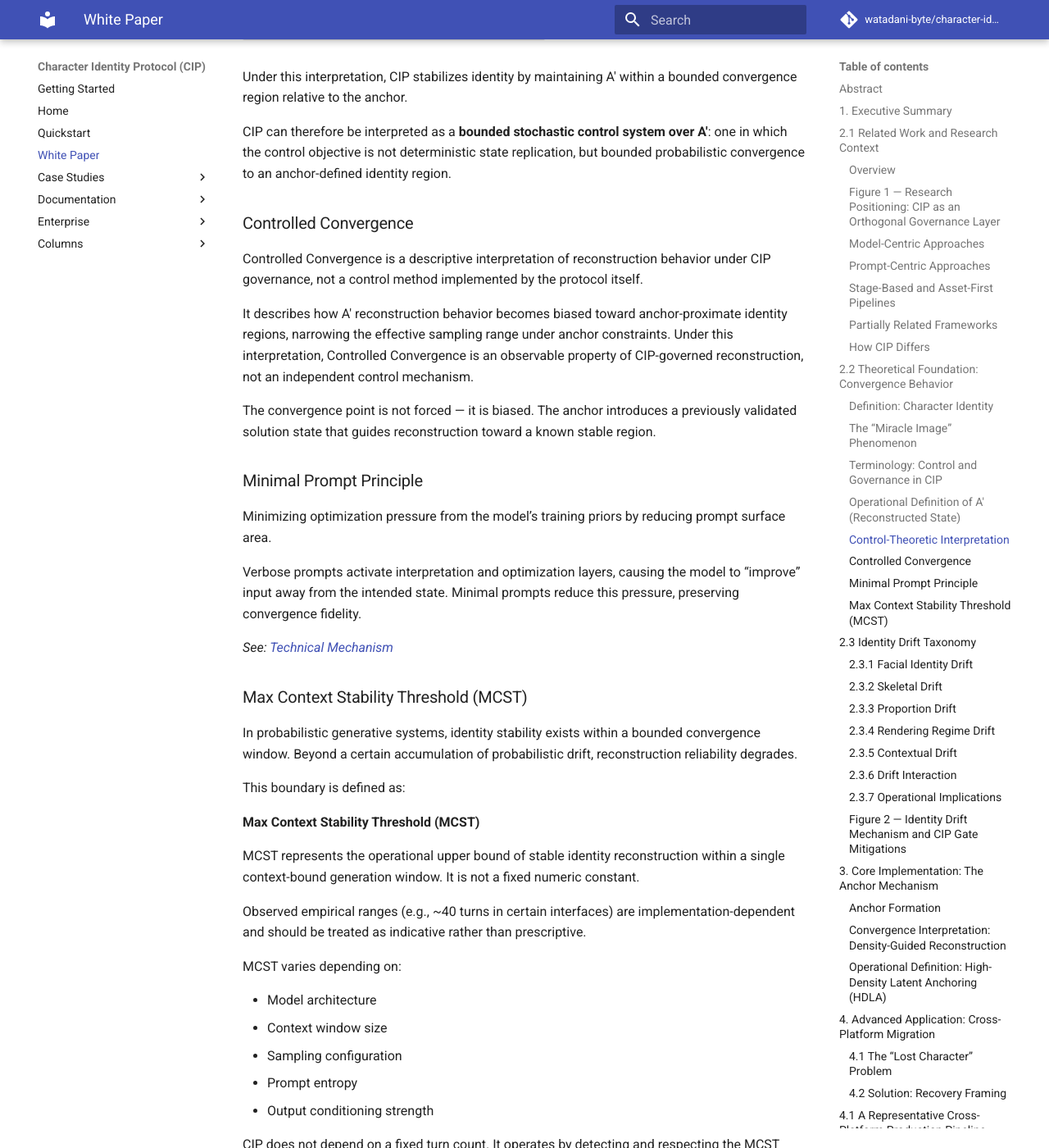
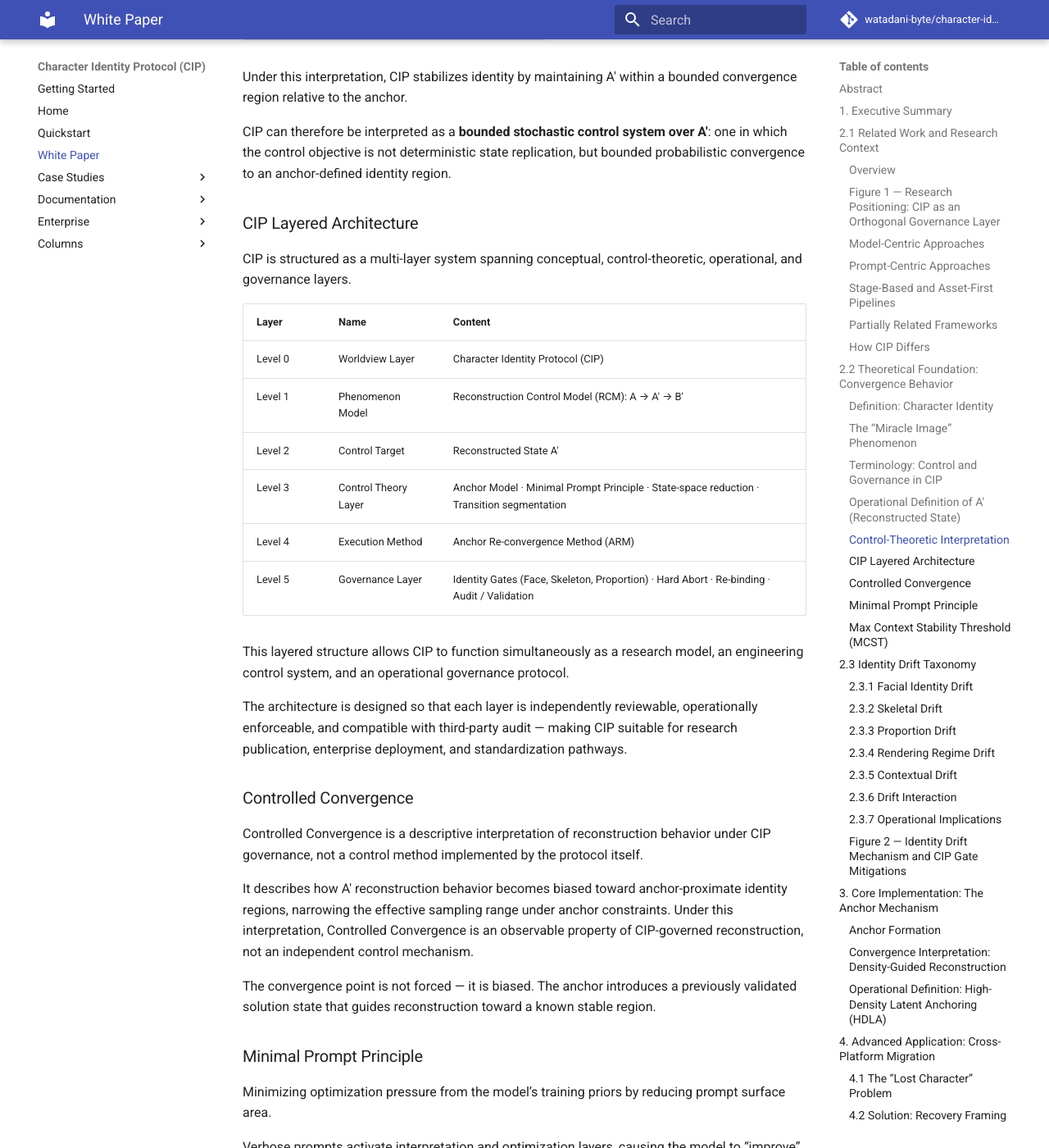
Before and after one commit to watadani-byte/character-identity-protocol, an MkDocs documentation site: the page built from docs/whitepaper_v1.md, in a window 1280 px wide and 1400 px high, scrolled down 6840 px. Shown: the whole window at 82% size. Built offline with MkDocs 1.6.1 and Material for MkDocs 9.7.7, drawn with Linux system fonts in a browser that asks for light colours; comment, search, counter and statistics services are not loaded.

Commit message:
whitepaper_v1.md を更新

```diff
--- a/docs/whitepaper_v1.md
+++ b/docs/whitepaper_v1.md
@@ -189,6 +189,23 @@ CIP can be interpreted as a closed-loop control system:
 Under this interpretation, CIP stabilizes identity by maintaining A′ within a bounded convergence region relative to the anchor.
 
 CIP can therefore be interpreted as a **bounded stochastic control system over A′**: one in which the control objective is not deterministic state replication, but bounded probabilistic convergence to an anchor-defined identity region.
+
+### CIP Layered Architecture
+
+CIP is structured as a multi-layer system spanning conceptual, control-theoretic, operational, and governance layers.
+
+|Layer  |Name                |Content                                                                                   |
+|-------|--------------------|------------------------------------------------------------------------------------------|
+|Level 0|Worldview Layer     |Character Identity Protocol (CIP)                                                         |
+|Level 1|Phenomenon Model    |Reconstruction Control Model (RCM): A → A′ → B′                                           |
+|Level 2|Control Target      |Reconstructed State A′                                                                    |
+|Level 3|Control Theory Layer|Anchor Model · Minimal Prompt Principle · State-space reduction · Transition segmentation |
+|Level 4|Execution Method    |Anchor Re-convergence Method (ARM)                                                        |
+|Level 5|Governance Layer    |Identity Gates (Face, Skeleton, Proportion) · Hard Abort · Re-binding · Audit / Validation|
+
+This layered structure allows CIP to function simultaneously as a research model, an engineering control system, and an operational governance protocol.
+
+The architecture is designed so that each layer is independently reviewable, operationally enforceable, and compatible with third-party audit — making CIP suitable for research publication, enterprise deployment, and standardization pathways.
 
 ### Controlled Convergence
 
```
